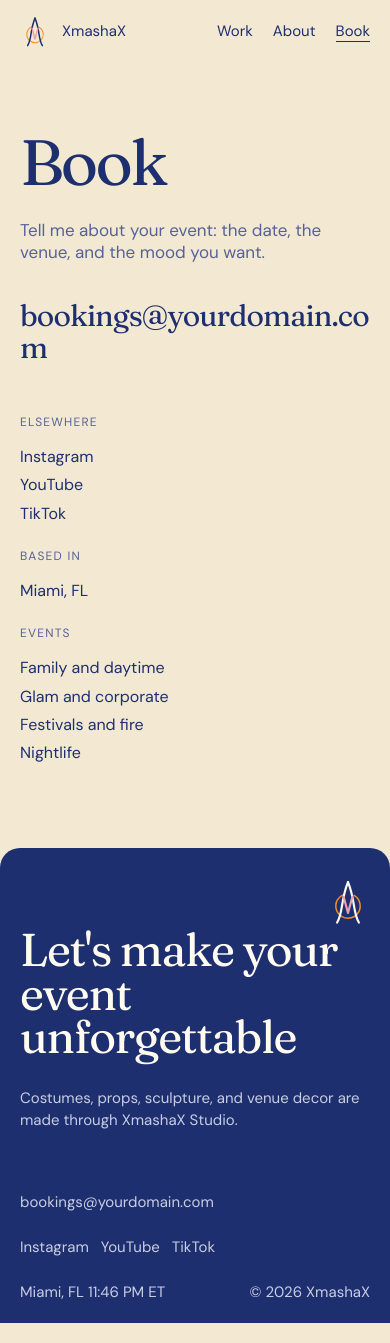
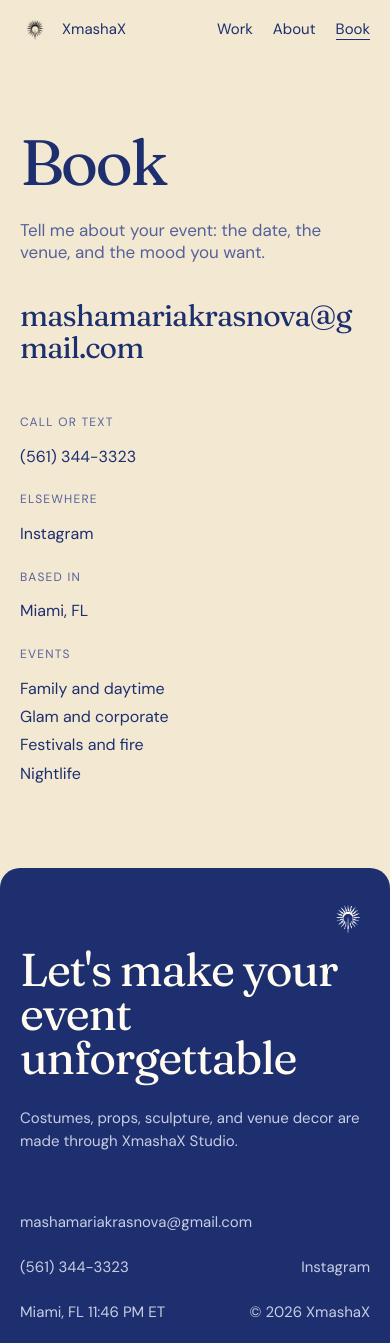
Before and after one commit to xmashaxxx/xmashax, a plain HTML site: page contact.html in a window 390 px wide. Drawn offline with nearby package versions, Linux system fonts and the light colour scheme.

Commit message:
Add real logo, favicons, and live contact details
- Add assets/logo.png (2000x2000 RGBA, black on transparent) with
  favicon.png (64x64) and apple-touch-icon.png (180x180, vanilla bg)
- Replace inline SVG monogram with <img class="nav-logo"> on all 8 pages;
  CSS filter: brightness(0) invert(1) keeps it white over dark sections,
  filter: none leaves it black over the vanilla nav (.ink state)
- Replace footer <svg use> with <img class="foot-mark">; always white
  via filter since footer background is always dark
- Update booking email, phone, and Instagram on all 8 pages;
  remove YouTube and TikTok placeholders
- Add "Call or text" column to contact.html (4-column grid)
- Link favicon and apple-touch-icon in every page <head>
- Clean up README placeholders that are now filled in

Co-Authored-By: Claude Sonnet 4.6 <noreply@anthropic.com>

```diff
--- a/contact.html
+++ b/contact.html
@@ -8,24 +8,17 @@
 <link rel="preconnect" href="https://fonts.googleapis.com">
 <link href="https://fonts.googleapis.com/css2?family=DM+Sans:wght@400;500&family=Fraunces:opsz,wght@9..144,300;9..144,400;9..144,500&display=swap" rel="stylesheet">
 <link rel="stylesheet" href="style.css">
+<link rel="icon" type="image/png" href="assets/favicon.png">
+<link rel="apple-touch-icon" href="assets/apple-touch-icon.png">
 <noscript><style>.curtain,.loader{display:none}</style></noscript>
 </head>
 <body data-page="contact">
-
-<svg width="0" height="0" style="position:absolute" aria-hidden="true" focusable="false">
-  <symbol id="mk" viewBox="0 0 200 230">
-    <circle cx="100" cy="138" r="56" fill="none" stroke="#F28C28" stroke-width="7" stroke-dasharray="300 52" stroke-linecap="round" transform="rotate(-60 100 138)"/>
-    <path d="M 50 214 C 78 170 66 110 100 28" fill="none" stroke="currentColor" stroke-width="10" stroke-linecap="round"/>
-    <path d="M 150 214 C 122 170 134 110 100 28" fill="none" stroke="currentColor" stroke-width="10" stroke-linecap="round"/>
-    <path d="M 80 96 L 100 170 L 120 96" fill="none" stroke="#E6A0AF" stroke-width="10" stroke-linecap="round" stroke-linejoin="round"/>
-  </symbol>
-</svg>
 
 <div class="curtain" id="curtain"><span class="dot"></span>XmashaX</div>
 
 <nav id="nav">
   <a class="brand" href="index.html" aria-label="XmashaX, home">
-    <svg class="mk" width="30" height="34"><use href="#mk"/></svg>
+    <img class="nav-logo" src="assets/logo.png" alt="" width="30" height="30">
     <span class="roll"><span>XmashaX</span><span>XmashaX</span></span>
   </a>
   <div class="links">
@@ -37,21 +30,23 @@
 
 <main>
   <header class="page-head"><h1><span class="line"><span>Book</span></span></h1><p>Tell me about your event: the date, the venue, and the mood you want.</p></header>
-  <section class="contact-big reveal"><a class="mail" href="mailto:bookings@yourdomain.com">bookings@yourdomain.com</a></section>
+  <section class="contact-big reveal"><a class="mail" href="mailto:mashamariakrasnova@gmail.com">mashamariakrasnova@gmail.com</a></section>
   <section class="contact-cols reveal">
-    <div><small>Elsewhere</small><a href="#" target="_blank" rel="noopener">Instagram</a><a href="#" target="_blank" rel="noopener">YouTube</a><a href="#" target="_blank" rel="noopener">TikTok</a></div>
+    <div><small>Call or text</small><a href="tel:+15613443323">(561) 344-3323</a></div>
+    <div><small>Elsewhere</small><a href="https://instagram.com/mashaerial" target="_blank" rel="noopener">Instagram</a></div>
     <div><small>Based in</small><span>Miami, FL</span></div>
     <div><small>Events</small><span>Family and daytime</span><span>Glam and corporate</span><span>Festivals and fire</span><span>Nightlife</span></div>
   </section>
 </main>
 
 <footer data-dark>
-  <svg class="mk foot-mark" width="44" height="50" aria-hidden="true"><use href="#mk"/></svg>
-  <div class="cta">Let's make your<br>event <a href="mailto:bookings@yourdomain.com">unforgettable</a></div>
+  <img class="foot-mark" src="assets/logo.png" alt="" width="44" height="44">
+  <div class="cta">Let's make your<br>event <a href="mailto:mashamariakrasnova@gmail.com">unforgettable</a></div>
   <p class="studio">Costumes, props, sculpture, and venue decor are made through XmashaX Studio.</p>
   <div class="row">
-    <span>bookings@yourdomain.com</span>
-    <span><a href="#" target="_blank" rel="noopener">Instagram</a> &nbsp; <a href="#" target="_blank" rel="noopener">YouTube</a> &nbsp; <a href="#" target="_blank" rel="noopener">TikTok</a></span>
+    <span><a href="mailto:mashamariakrasnova@gmail.com">mashamariakrasnova@gmail.com</a></span>
+    <span><a href="tel:+15613443323">(561) 344-3323</a></span>
+    <span><a href="https://instagram.com/mashaerial" target="_blank" rel="noopener">Instagram</a></span>
     <span>Miami, FL <span id="clock"></span></span>
     <span>&copy; 2026 XmashaX</span>
   </div>
--- a/style.css
+++ b/style.css
@@ -19,7 +19,11 @@ html{background:var(--bg)}
 body{font-family:var(--font);background:var(--bg);color:var(--ink);font-size:16px;line-height:1.4;-webkit-font-smoothing:antialiased;overflow-x:hidden}
 a{color:inherit;text-decoration:none}
 a:focus-visible{outline:2px solid var(--accent);outline-offset:4px}
-.mk{display:block}
+/* nav-logo: white over dark hero/footer by default; black when nav goes vanilla (.ink) */
+.nav-logo{display:block;filter:brightness(0) invert(1)}
+nav.ink .nav-logo{filter:none}
+/* foot-mark sits on the dark footer, always white */
+.foot-mark{display:block;filter:brightness(0) invert(1)}
 
 /* ===== PAGE TRANSITION CURTAIN (covers the screen until JS lifts it) ===== */
 .curtain{position:fixed;inset:0;z-index:120;background:var(--dark);color:var(--light);display:flex;align-items:center;justify-content:center;font-family:var(--display);font-size:clamp(32px,5vw,64px);letter-spacing:-.02em;pointer-events:none}
@@ -132,7 +136,7 @@ nav .roll.current::after{content:"";position:absolute;left:0;bottom:0;width:100%
 .contact-big a.mail{display:inline-block;font-family:var(--display);font-size:clamp(30px,7.4vw,120px);letter-spacing:-.03em;line-height:1.05;position:relative;word-break:break-word}
 .contact-big a.mail::after{content:"";position:absolute;left:0;bottom:-.02em;height:.04em;width:100%;background:var(--accent);transform:scaleX(0);transform-origin:left;transition:transform .7s var(--ease)}
 .contact-big a.mail:hover::after{transform:scaleX(1)}
-.contact-cols{display:grid;grid-template-columns:repeat(3,1fr);gap:var(--pad);padding:0 var(--pad) clamp(80px,10vw,140px);font-size:clamp(16px,1.4vw,20px)}
+.contact-cols{display:grid;grid-template-columns:repeat(4,1fr);gap:var(--pad);padding:0 var(--pad) clamp(80px,10vw,140px);font-size:clamp(16px,1.4vw,20px)}
 .contact-cols small{display:block;color:var(--muted);text-transform:uppercase;letter-spacing:.1em;font-size:12px;margin-bottom:12px}
 .contact-cols a,.contact-cols span{display:block;padding:3px 0}
 .contact-cols a:hover{color:var(--accent)}
```
Also changed, not shown: about.html (+8 -14 lines), aerial.html (+8 -14 lines), character.html (+8 -14 lines), fire.html (+8 -14 lines), index.html (+8 -14 lines), studio.html (+8 -14 lines), work.html (+8 -14 lines), assets/apple-touch-icon.png (added), assets/favicon.png (added), assets/logo.png (added), 1 other file.
